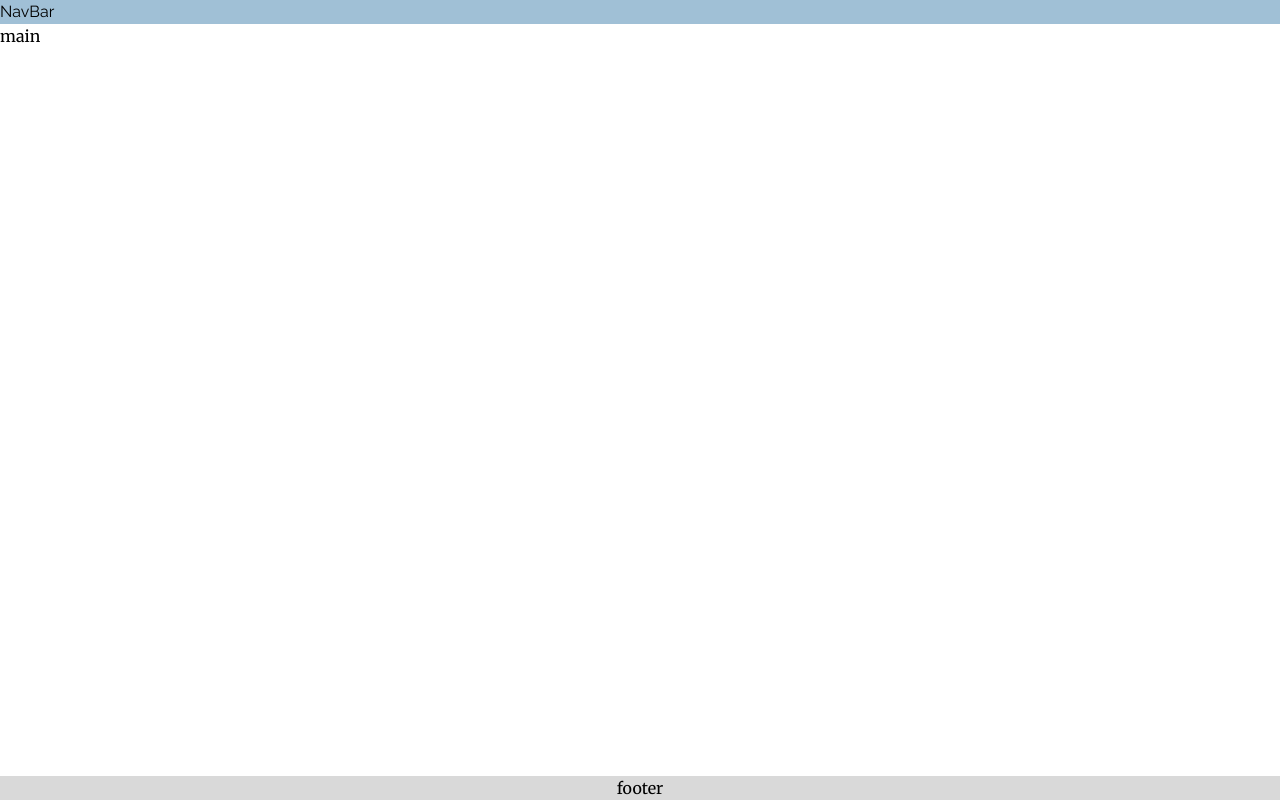
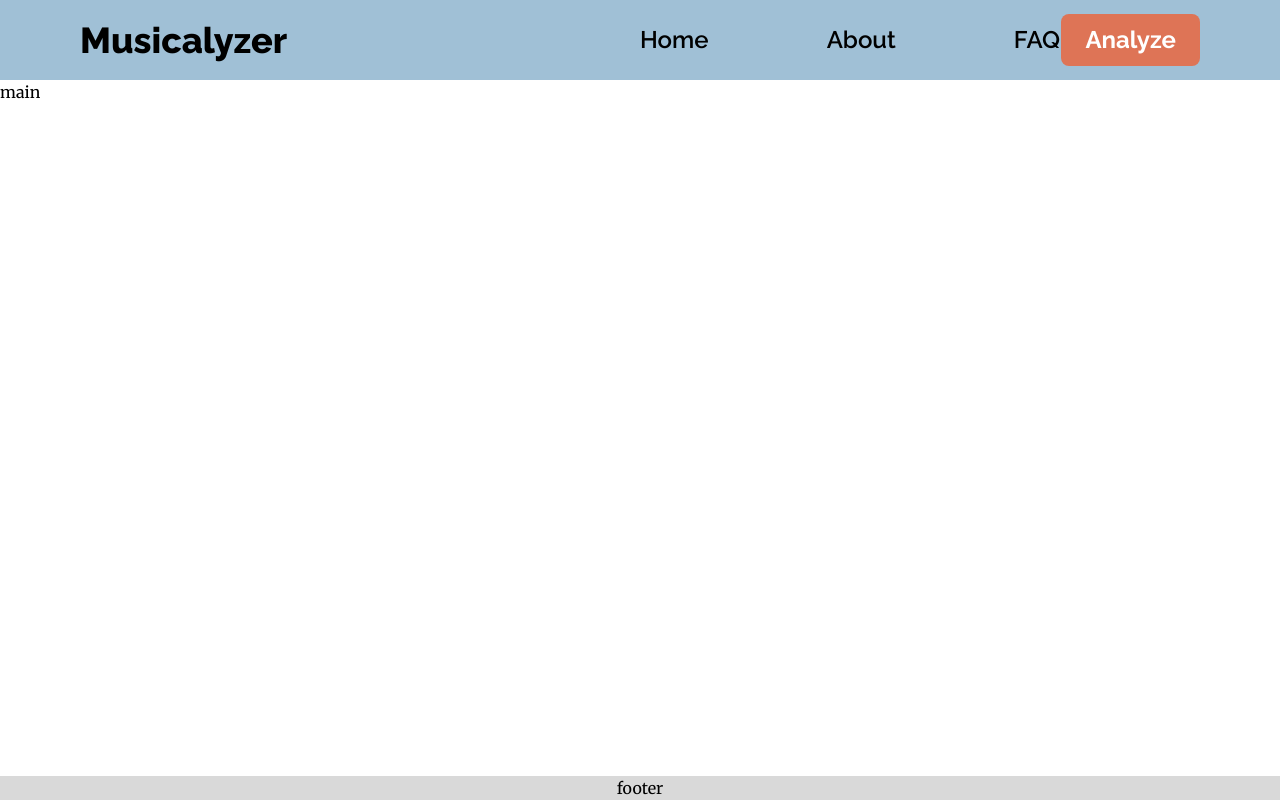
Before and after one commit to Tituz175/Musicnalyzer, a Next.js app in the folder frontend/musicnalyzer/: page / in a window 1280 px wide. Built offline with nearby package versions, Linux system fonts and the light colour scheme.

Commit message:
Navbar
The navigation bar component was created and added to the layout file.

```diff
--- a/frontend/musicnalyzer/src/app/globals.css
+++ b/frontend/musicnalyzer/src/app/globals.css
@@ -22,7 +22,10 @@
 
 body {
   background: var(--background-primary);
-  font-family: var(--secondary-font)
+  font-family: var(--secondary-font);
+  margin: 0;
+  padding: 0;
+  box-sizing: border-box;
 }
 
 @layer utilities {
--- a/frontend/musicnalyzer/src/components/Navbar.tsx
+++ b/frontend/musicnalyzer/src/components/Navbar.tsx
@@ -1,9 +1,39 @@
+import Link from "next/link";
+
 export default function NavBar() {
   return (
     <>
-      <nav className="bg-secondary font-secondary">
-        NavBar
+      <nav className='bg-secondary font-secondary flex align-middle justify-start h-20 px-20 text-2xl font-semibold'>
+        <div className='navbar-brand flex items-center w-2/4'>
+          <Link href='/' className='text-4xl font-extrabold'>
+            Musicalyzer
+          </Link>
+        </div>
+        <div className="flex items-center justify-center w-2/4">
+          <ul className='navbar-nav flex justify-between w-3/4'>
+            <li className='nav-item'>
+              <Link href='/' className='nav-link'>
+                Home
+              </Link>
+            </li>
+            <li className='nav-item'>
+              <Link href='/about' className='nav-link'>
+                About
+              </Link>
+            </li>
+            <li className='nav-item'>
+              <Link href='/faq' className='nav-link'>
+                FAQ
+              </Link>
+            </li>
+          </ul>
+          <div className='navbar-actions w-1/4 flex justify-end'>
+            <button className='bg-accent text-white px-6 py-2.5 rounded-lg font-bold'>
+              Analyze
+            </button>
+          </div>
+        </div>
       </nav>
     </>
-  )
+  );
 }
```
